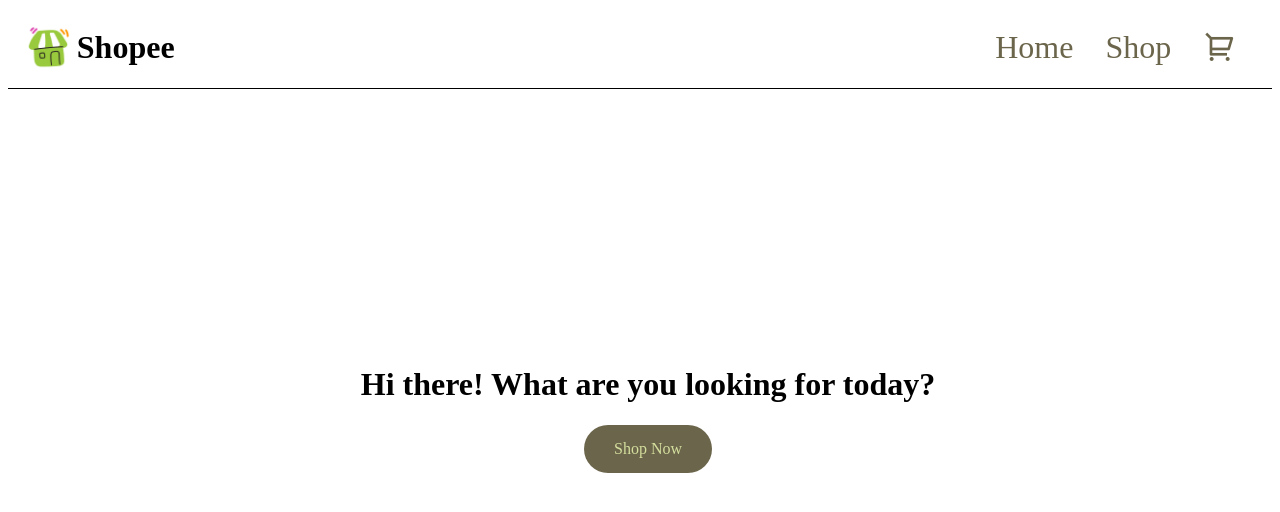
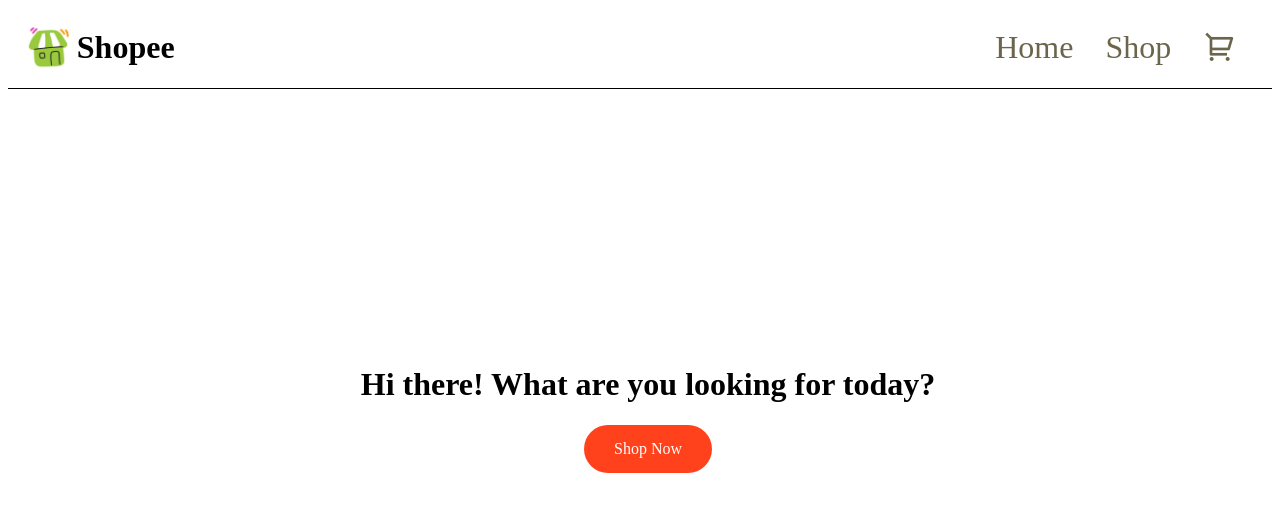
Before and after one commit to nguyensieu-gmer/shopping-cart, a React (Vite) app: page /home in a window 1280 px wide. Shown: the top 512 px of the page. Built offline with nearby package versions, Linux system fonts and the light colour scheme.

Commit message:
Change button color

```diff
--- a/src/home/Home.module.css
+++ b/src/home/Home.module.css
@@ -14,7 +14,7 @@
 
 .link {
   text-decoration: none;
-  color: #d4df9e;
+  color: white;
 }
 
 .link_container {
@@ -23,6 +23,10 @@
   align-items: center;
   width: 8rem;
   height: 3rem;
-  background-color: #6b654b;
+  background-color: #ff421b;
   border-radius: 50px;
 }
+
+.link_container:hover {
+  background-color: #fc864f;
+}
```
